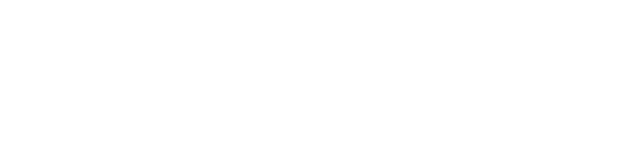
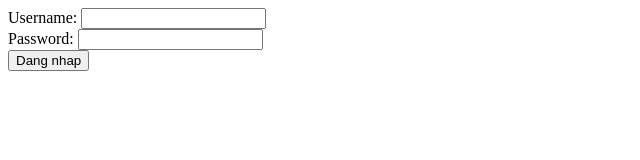
Before and after one commit to hthnhpzy/tin12, a plain HTML site: page contents/ok.html in a window 1280 px wide. Shown: the whole page, without its empty margins (0-640 px from the left). Drawn offline with Linux system fonts and the light colour scheme.

Commit message:
Update ok.html

```diff
--- a/contents/ok.html
+++ b/contents/ok.html
@@ -1,2 +1,16 @@
 <html>
-  <head
+  <head>
+    <meta charset="utf-8">
+    <meta name="viewport" content="width=device-width">
+    <title>replit</title>
+    <link href="style.css" rel="stylesheet" type="text/css" />
+    </head>
+    <body>
+      <form>
+         <label>Username:  </label> <input type="text" id="username" name="username"> <br>
+         <label>Password: </label> <input type="password" id="password" name="password"> <br>
+         <button type="submit" id="ok" name="ok" onclick=login()> Dang nhap </button>
+        </form>
+        <script src="script.js"> </script>
+  </body
+  </head>
```
